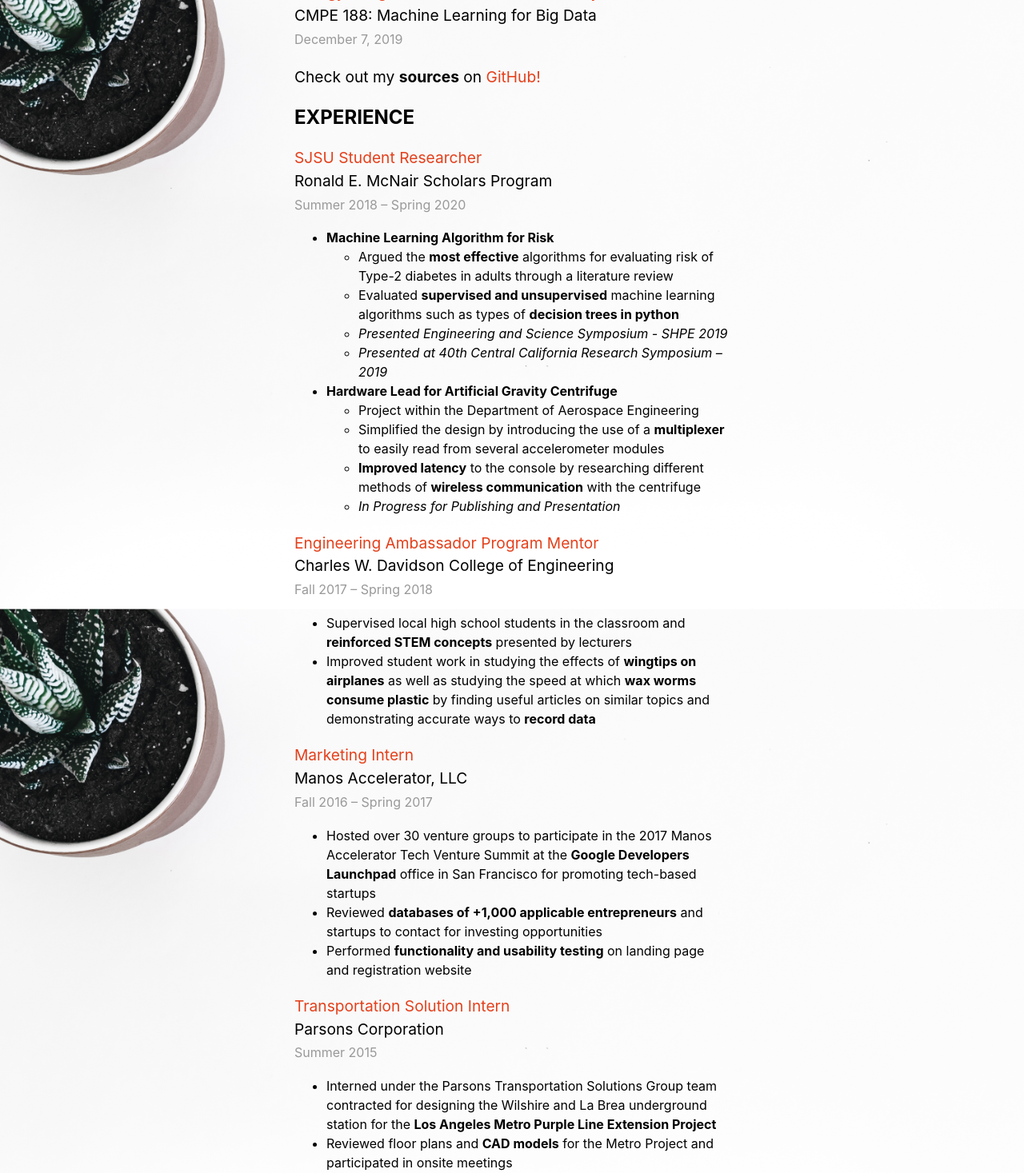
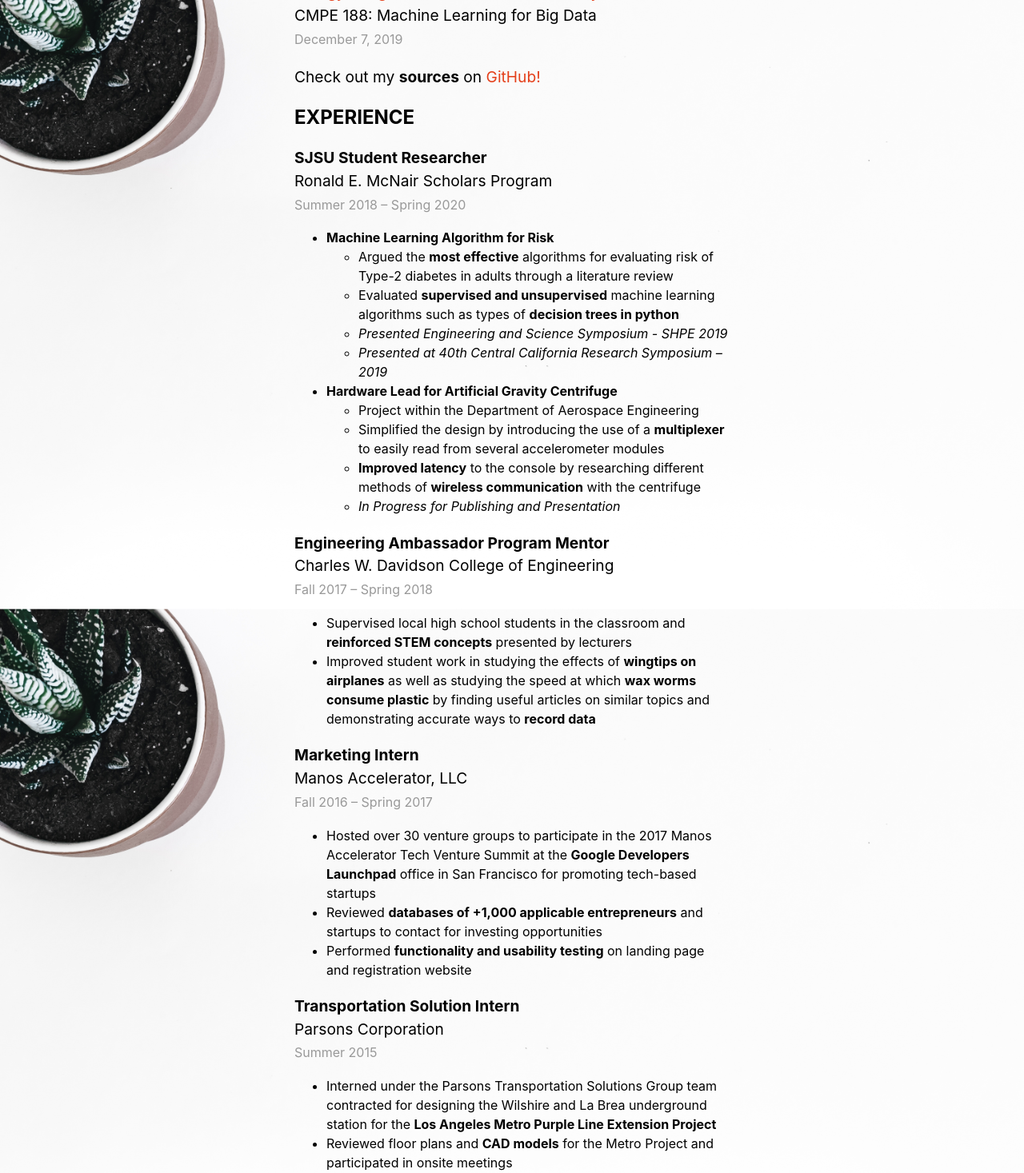
Before and after one commit to KevinG182/kevgomezdev, a Next.js app: page / in a window 1280 px wide. Shown: the part 945-2412 px from the top of the page at 80% size. Built offline with nearby package versions, Linux system fonts and the light colour scheme.

Commit message:
Remove Links

```diff
--- a/pages/index.js
+++ b/pages/index.js
@@ -53,7 +53,7 @@ export default function Home({ allPostsData }) {
         <h2 className={utilStyles.headingLg}>EXPERIENCE</h2>
 
         <p>
-          <a>SJSU Student Researcher</a><br />
+          <b>SJSU Student Researcher</b><br />
           Ronald E. McNair Scholars Program<br />
           <small className={utilStyles.lightText}>
           Summer 2018 – Spring 2020
@@ -79,7 +79,7 @@ export default function Home({ allPostsData }) {
         </p>
 
         <p>
-          <a href="https://engineering.sjsu.edu/student-success/get-involved/student-organizations/engineering-ambassador-program">Engineering Ambassador Program Mentor</a><br />
+          <b>Engineering Ambassador Program Mentor</b><br />
           Charles W. Davidson College of Engineering<br />
           <small className={utilStyles.lightText}>
           Fall 2017 – Spring 2018
@@ -93,7 +93,7 @@ export default function Home({ allPostsData }) {
         </p>
 
         <p>
-          <a>Marketing Intern</a><br />
+          <b>Marketing Intern</b><br />
           Manos Accelerator, LLC<br />
           <small className={utilStyles.lightText}>
           Fall 2016 – Spring 2017
@@ -108,7 +108,7 @@ export default function Home({ allPostsData }) {
         </p>
 
         <p>
-          <a>Transportation Solution Intern</a><br />
+          <b>Transportation Solution Intern</b><br />
           Parsons Corporation<br />
           <small className={utilStyles.lightText}>
           Summer 2015
```
